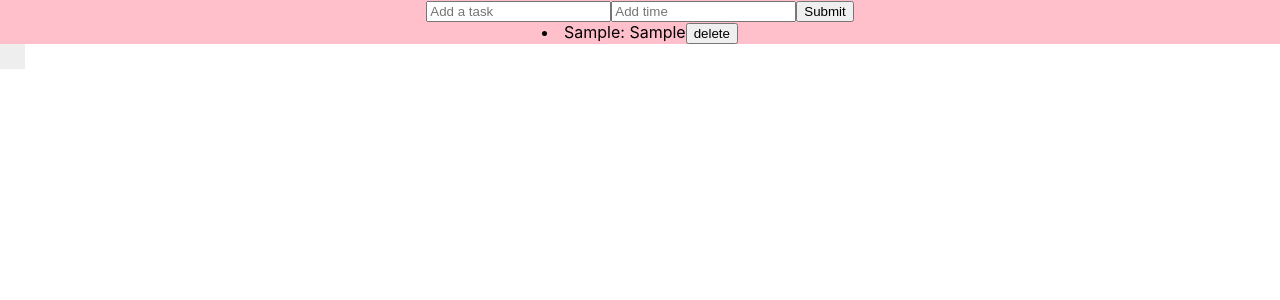
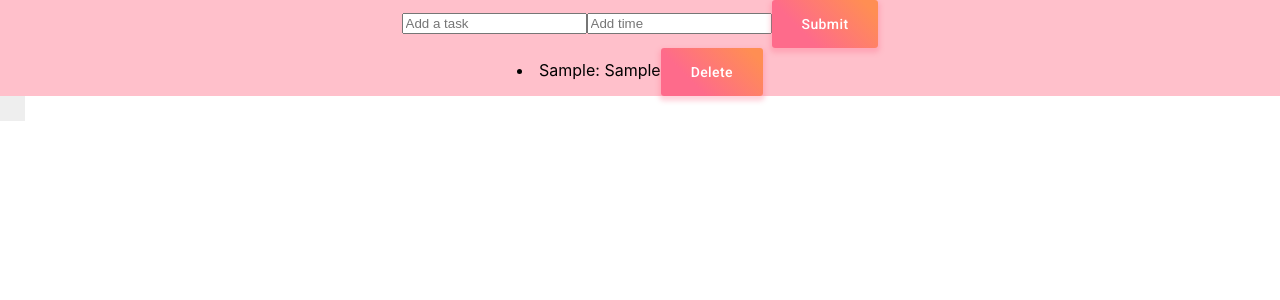
Before and after one commit to darius-maximus-girl/todolistWithReactHooks, a React (Create React App) app: page / in a window 1280 px wide. Both pictures are taken after typing "Sample", "Sample" into the empty fields and a click on the button "Submit". Shown: the top 300 px of the page. Built offline with nearby package versions, Linux system fonts and the light colour scheme.

Commit message:
checkbox bug fixed, material ui installed

```diff
--- a/package.json
+++ b/package.json
@@ -3,6 +3,7 @@
   "version": "0.1.0",
   "private": true,
   "dependencies": {
+    "@material-ui/core": "^4.7.1",
     "node-sass": "^4.13.0",
     "react": "^16.12.0",
     "react-dom": "^16.12.0",
--- a/public/index.html
+++ b/public/index.html
@@ -9,33 +9,10 @@
       name="description"
       content="Web site created using create-react-app"
     />
-    <!--
-      manifest.json provides metadata used when your web app is installed on a
-      user's mobile device or desktop. See https://developers.google.com/web/fundamentals/web-app-manifest/
-    -->
-    <!--
-      Notice the use of %PUBLIC_URL% in the tags above.
-      It will be replaced with the URL of the `public` folder during the build.
-      Only files inside the `public` folder can be referenced from the HTML.
-
-      Unlike "/favicon.ico" or "favicon.ico", "%PUBLIC_URL%/favicon.ico" will
-      work correctly both with client-side routing and a non-root public URL.
-      Learn how to configure a non-root public URL by running `npm run build`.
-    -->
     <title>React App</title>
+    <link rel="stylesheet" href="https://fonts.googleapis.com/css?family=Roboto:300,400,500,700&display=swap" />
   </head>
   <body>
-    <noscript>You need to enable JavaScript to run this app.</noscript>
     <div id="root"></div>
-    <!--
-      This HTML file is a template.
-      If you open it directly in the browser, you will see an empty page.
-
-      You can add webfonts, meta tags, or analytics to this file.
-      The build step will place the bundled scripts into the <body> tag.
-
-      To begin the development, run `npm start` or `yarn start`.
-      To create a production bundle, use `npm run build` or `yarn build`.
-    -->
   </body>
 </html>
--- a/src/components/ToDoItem.js
+++ b/src/components/ToDoItem.js
@@ -1,23 +1,41 @@
 import React, { useState } from 'react';
+import Button from '@material-ui/core/Button';
+import { withStyles } from '@material-ui/core/styles';
 
+const StyledButton = withStyles({
+    root: {
+      background: 'linear-gradient(45deg, #FE6B8B 30%, #FF8E53 90%)',
+      borderRadius: 3,
+      border: 0,
+      color: 'white',
+      height: 48,
+      padding: '0 30px',
+      boxShadow: '0 3px 5px 2px rgba(255, 105, 135, .3)',
+    },
+    label: {
+      textTransform: 'capitalize',
+    },
+  })(Button);
 
 function ListItem(props) {
     const tasks = props.tasks;
     const [isChecked, setIsChecked] = useState(false);
 
     return tasks.map((element, index) => {
-
-        return <li className="greyscale" key={index}>{element.name}: {element.time}
-            <button onClick={() => props.delete(index)}>delete</button>
+        console.log(element.finished)
+        return <li className={element.finished ? 'listitem greyscale' : 'lititem'} key={index}><span>{element.name}: {element.time}</span>
+            <StyledButton onClick={() => props.delete(index)}>delete</StyledButton>
             <label className="container">
                 <input type="checkbox" checked={element.finished}
-                    onChange={(e) => setIsChecked(!isChecked)} onClick={(e) => {
-                        props.checked(isChecked, element.id);
-                    }}></input>
-                <span className="checkmark"></span>
+                    onChange={() => {
+                        setIsChecked(!isChecked);
+                        props.checked(!element.finished, element.id)
+                        }}></input>
+                <span className="checkmark">{isChecked}</span>
             </label>
         </li>
     })
 }
 
+
 export default ListItem;
--- a/src/components/ToDoList.js
+++ b/src/components/ToDoList.js
@@ -1,5 +1,22 @@
 import React, { useState, useEffect } from 'react';
 import ListItem from './ToDoItem';
+import Button from '@material-ui/core/Button';
+import { withStyles } from '@material-ui/core/styles';
+
+const SubmitButton = withStyles({
+    root: {
+        background: 'linear-gradient(45deg, #FE6B8B 30%, #FF8E53 90%)',
+        borderRadius: 3,
+        border: 0,
+        color: 'white',
+        height: 48,
+        padding: '0 30px',
+        boxShadow: '0 3px 5px 2px rgba(255, 105, 135, .3)',
+      },
+      label: {
+        textTransform: 'capitalize',
+      },
+})(Button);
 
 const ToDoList = () => {
     let [counter, setCounter] = useState(0);
@@ -61,7 +78,7 @@ const ToDoList = () => {
                         return { ...prevState, time: value }
                     })
                 }} value={task.time}></input>
-                <button>Submit</button>
+                <SubmitButton type="submit">Submit</SubmitButton>
             </form>
             <ListItem tasks={tasks} delete={deleteItem} checked={handleCheckbox} />
         </div>
--- a/src/styles/__list-item.scss
+++ b/src/styles/__list-item.scss
@@ -1,3 +1,10 @@
 .greyscale {
-    filter: grayscale(100%);
+  filter: grayscale(100%);
+  span {
+    text-decoration-line: line-through;
+  }
 }
+
+.listitem {
+  background-color: rgb(250, 145, 163);
+}
```
Also changed, not shown: 1 other file (tests, documents, lock files or other folders).
